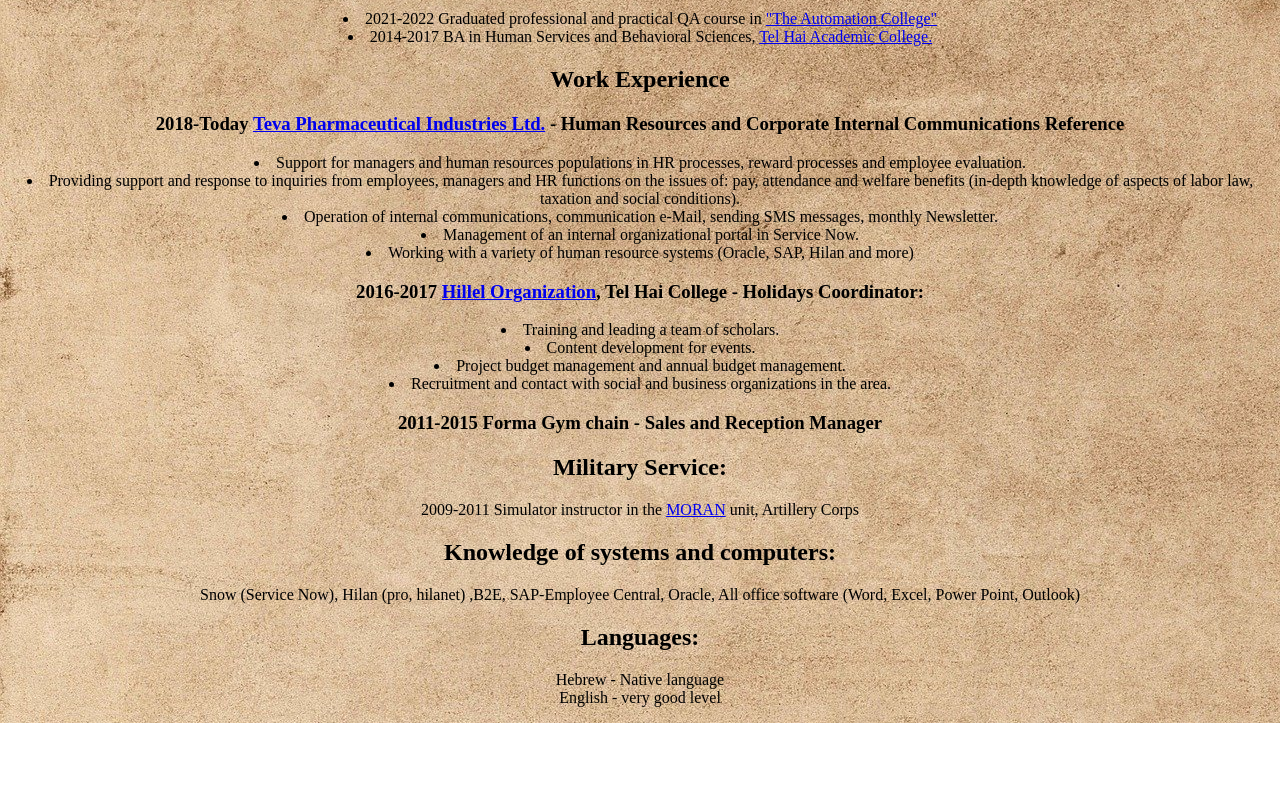
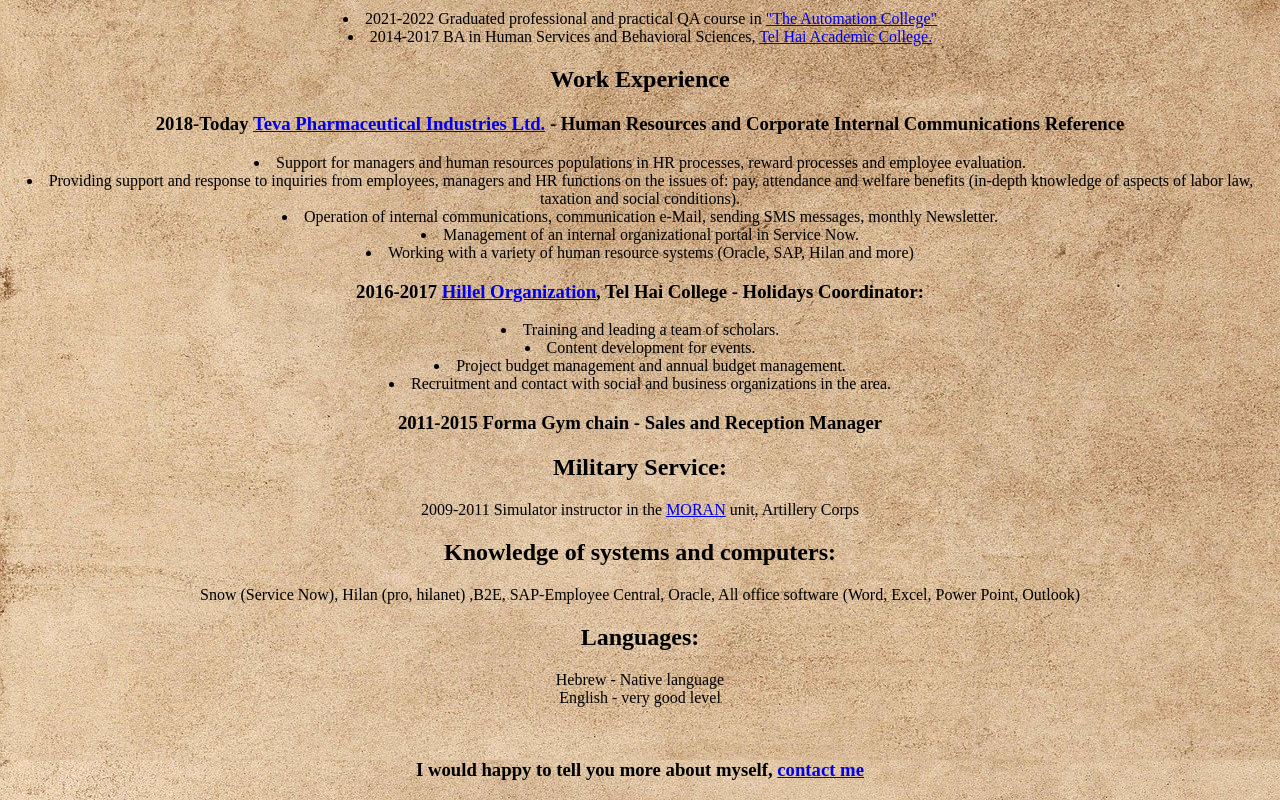
Before and after one commit to gorenoa/html, a plain HTML site: page index.html in a window 1280 px wide. Shown: the part 602-1402 px from the top of the page. Before the commit the page ends 1325 px from the top, so only its background shows below. Drawn offline with Linux system fonts and the light colour scheme.

Commit message:
Update index.html

```diff
--- a/index.html
+++ b/index.html
@@ -35,6 +35,8 @@ Loves spending time with friends, family, and go to music shows.</p>
 <p>Hebrew - Native language <br>
 English - very good level
 </p>
+<br>
+<h3>I would happy to tell you more about myself, <a href="https://gorenoa.github.io/html/contact.html"target="_blank"/>contact me</a></h3>
 </center>
 </body>
 </html>
```
